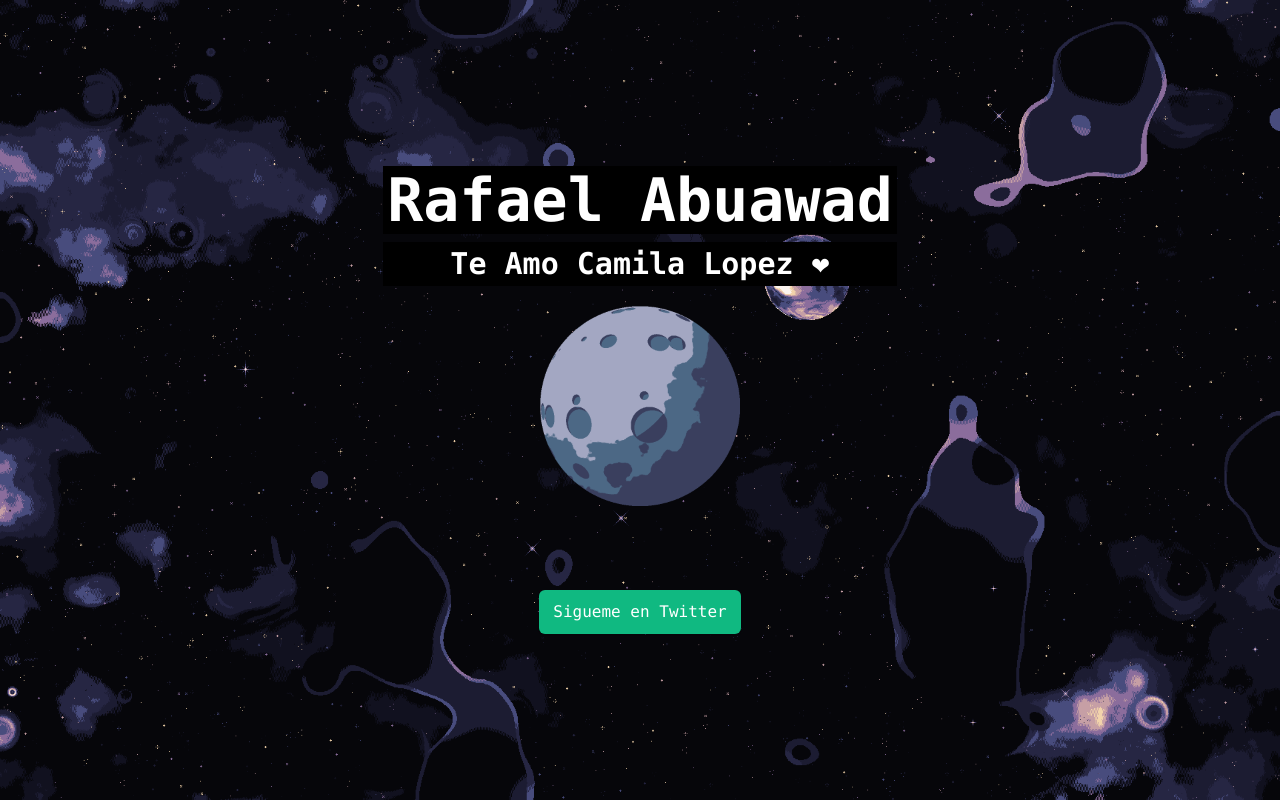
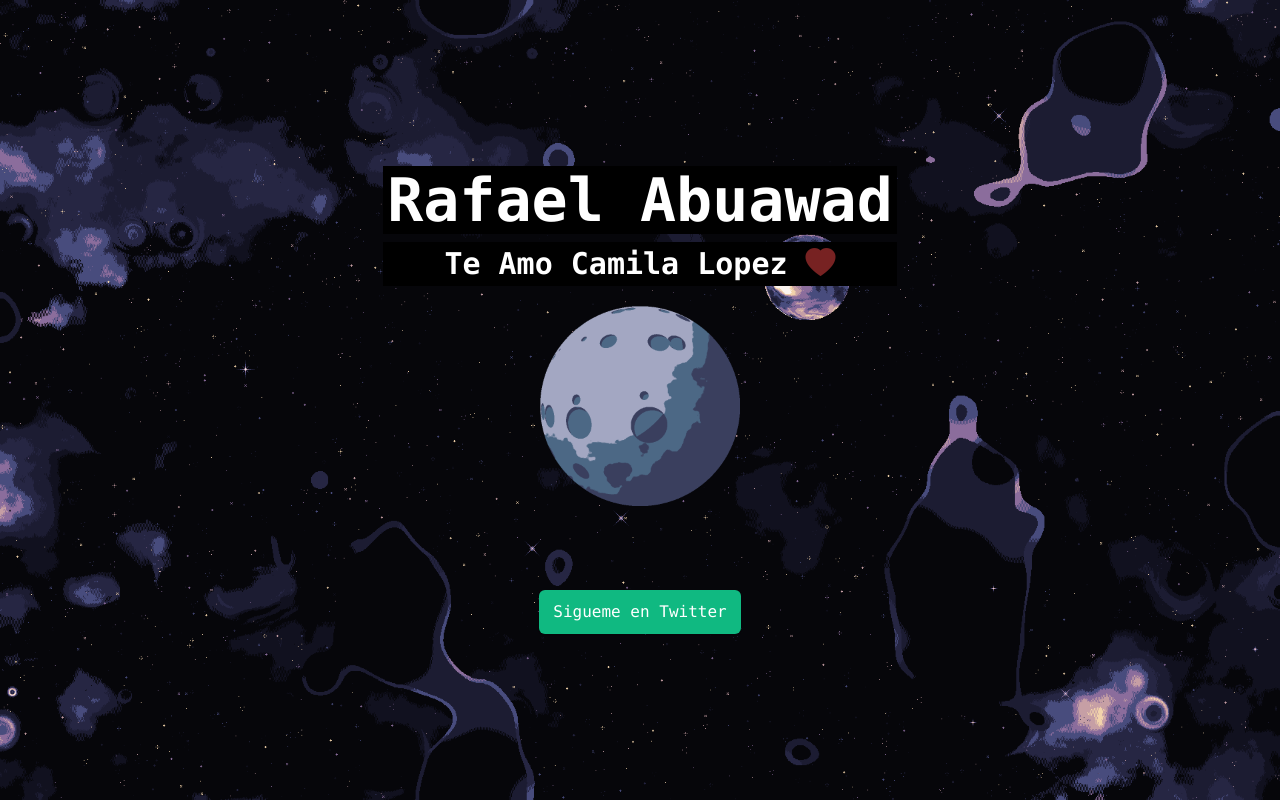
Before and after one commit to rafael-abuawad/rafael-abuawad.github.io, a plain HTML site: page index.html in a window 1280 px wide. Drawn offline with nearby package versions, Linux system fonts and the light colour scheme.

Commit message:
Added animations

```diff
--- a/index.html
+++ b/index.html
@@ -5,6 +5,7 @@
     <meta name="viewport" content="width=device-width, initial-scale=1.0">
     <title>Rafael Abuawad</title>
     <script src="https://cdn.tailwindcss.com"></script>
+    <link rel="stylesheet" href="https://cdn.jsdelivr.net/npm/bootstrap-icons@1.11.1/font/bootstrap-icons.css">
 </head>
 <body class="bg-[#06060a] font-mono">
     <style>
@@ -28,7 +29,9 @@
     <section class="stars space-y-5  flex items-center justify-center h-screen flex-col">
         <hgroup class="text-center text-white space-y-2 px-2">
             <h1 class="bg-black font-bold text-4xl lg:text-6xl p-1">Rafael Abuawad</h1>
-            <h2 class="bg-black font-semibold text-xl lg:text-3xl p-1">Te Amo Camila Lopez ❤</h2>
+            <h2 class="bg-black font-semibold text-xl lg:text-3xl p-1">
+                Te Amo Camila Lopez <i class="bi bi-heart-fill text-red-500 animate-pulse "></i>
+            </h2>
         </hgroup>
 
         <div class="center-image mb-5"></div>
```
